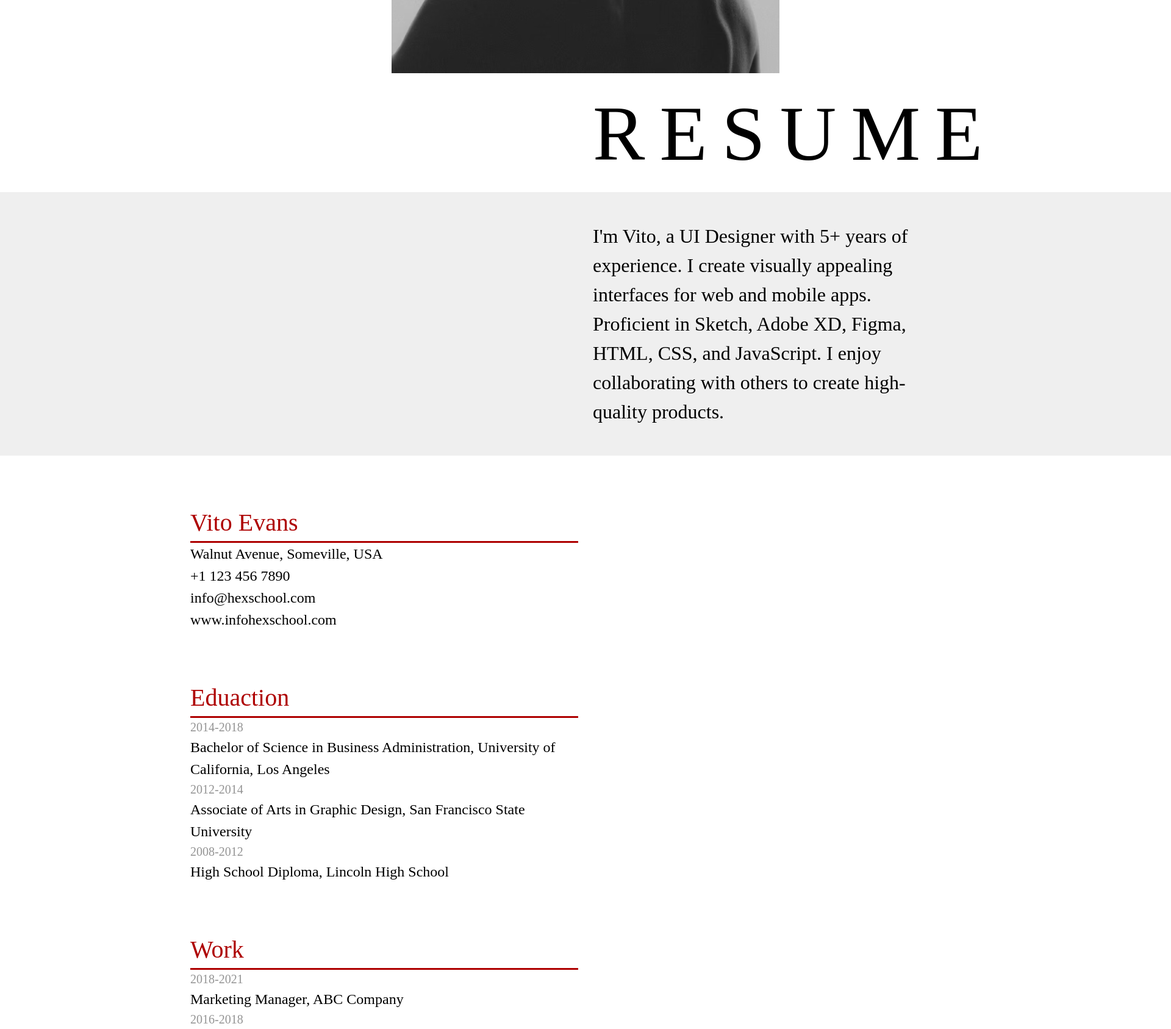
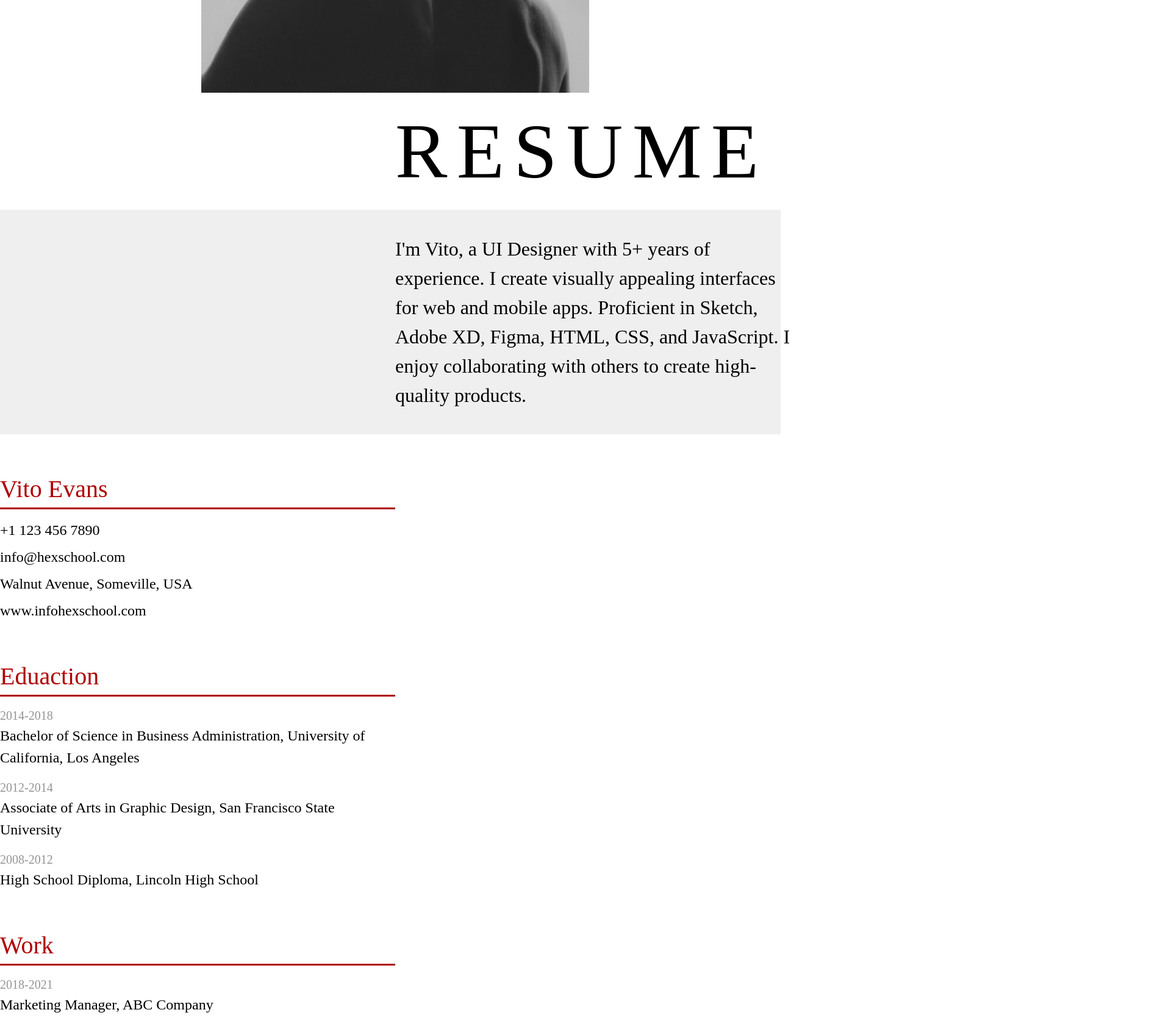
Before and after one commit to chiachiyang/hw1, a plain HTML site: page index.html in a window 1280 px wide. Shown: the part 1080-2767 px from the top of the page at 61% size, 1920 px wide, since content can reach past the window. Drawn offline with Linux system fonts and the light colour scheme; a web font is replaced by a local one.

Commit message:
Add files via upload
依作業直播內容調整

```diff
--- a/index.html
+++ b/index.html
@@ -7,73 +7,83 @@
     <link rel="stylesheet" href="main.css">
 </head>
 <body>
-    <div class="title-left">
-        <div class="title-left-container">
-            <h2>VITO</h2>
+    <div class="container">
+        <h1 class="banner-title mt-48">VITO</h1>
+        <img class="banner-img" src="./img/vito.png" alt="">
+        <h2 class="banner-title w-50 ml-auto">RESUME</h2>
     </div>
-    </div>
-    <div class="headshot">
-        <div class="headshot-container">
-            <img src="./img/vito.png"/>
-        </div>
-    </div>
-    <div class="title-right">
-        <div class="title-right-container">
-            <h2>RESUME</h2>
-        </div>
-    </div>
-    <section class="introduce">
-        <div class="introduce-container">
-            <p>
+    <div class="introduce">
+        <div class="container">
+            <p class="w-50 ml-auto">
                 I'm Vito, a UI Designer with 5+ years of experience. I create visually appealing interfaces for web and mobile apps. Proficient in Sketch, Adobe XD, Figma, HTML, CSS, and JavaScript. I enjoy collaborating with others to create high-quality products.
             </p>
         </div>
-    </section>
-    <section class="experience">
-        <div class="experience-container">
-            <div class="experience-content">
-                <h4>Vito Evans</h4>
-                <ol>
-                    <li><a href="#">Walnut Avenue, Someville, USA</a></li>
-                    <li><a href="#">+1 123 456 7890</a></li>
-                    <li><a href="#">info@hexschool.com</a></li>
+    </div>
+    <div class="container experience">
+        <ul class="w-50 mt-15">
+            <li><h3 class="experience-item-title">Vito Evans</h3></li>
+            <ul>
+                <li class="mb-2"><a href="#">+1 123 456 7890</a></li>
+                <li class="mb-2"><a href="#">info@hexschool.com</a></li>
+                <li class="mb-2"><a href="#">Walnut Avenue, Someville, USA</a></li>
                 <li><a href="#">www.infohexschool.com</a></li>
-                </ol>
-            </div>
-            <div class="experience-content">
-                <h4>Eduaction</h4>
+            </ul>
+        </ul>
+        <ul class="w-50 mt-15">
+            <li><h3 class="experience-item-title">Eduaction</h3></li>
+            <ul>
+                <li class="mb-4">
                     <p class="year">2014-2018</p>
-                <p class="desc">Bachelor of Science in Business Administration, University of California, Los Angeles</p>
+                    <p>Bachelor of Science in Business Administration, University of California, Los Angeles</p>
+                </li>
+                <li class="mb-4">
                     <p class="year">2012-2014 </p>
-                <p class="desc">Associate of Arts in Graphic Design, San Francisco State University</p>
+                    <p>Associate of Arts in Graphic Design, San Francisco State University</p>
+                </li>
+                <li>
                     <p class="year">2008-2012 </p>
-                <p class="desc">High School Diploma, Lincoln High School</p>
-            </div>
-            <div class="experience-content">
-                <h4>Work</h4>
+                    <p>High School Diploma, Lincoln High School</p>
+                </li>
+                <li></li>
+            </ul>
+        </ul>
+        <ul class="w-50 mt-15">
+            <li>
+                <h3 class="experience-item-title">Work</h3>
+            </li>
+            <ul>
+                <li class="mb-4">
                     <p class="year">2018-2021</p>
-                <p class="desc">Marketing Manager, ABC Company</p>
+                    <p>Marketing Manager, ABC Company</p>
+                </li>
+                <li class="mb-4">
                     <p class="year">2016-2018</p>
-                <p class="desc">Sales Associate, XYZ Corporation</p>
+                    <p>Sales Associate, XYZ Corporation</p>
+                </li>
+                <li>
                     <p class="year">2014-2016</p>
                     <p class="desc">Customer Service Representative, QRS Inc.</p>
+                </li>
+            </ul>
+        </ul>
+        <ul class="w-50 mt-15">
+            <li>
+                <h3 class="experience-item-title">Awards</h3>
+            </li>
+            <ul>
+                <li class="mb-3">Best in Show Award, National Advertising Awards, 2020</li>
+                <li class="mb-3">Honorable Mention, International Design Competition, 2019</li>
+                <li class="mb-3">People's Choice Award, Local Art Exhibition, 2018</li>
+            </ul>
+        </ul>
     </div>
-            <div class="experience-content">
-                <h4>Awards</h4>
-                <ol>
-                    <li>Best in Show Award, National Advertising Awards, 2020</li>
-                    <li>Honorable Mention, International Design Competition, 2019</li>
-                    <li>People's Choice Award, Local Art Exhibition, 2018</li>
-                </ol>
-            </div>
-        </div>
-    </section>
-    <footer class="footer">
-        <div class="footer-container">
-            <img src="./img/fb.png"/>
-            <img src="./img/instagram.png"/>
-            <img src="./img/line.png"/>
-        </div>
+    <footer class="footer mt-48">
+        <ul class="social-list">
+            <li class="mr-10"><a href="#"><img src="./img/fb.png" alt=""></a></li>
+            <li class="mr-10"><a href="#"><img src="./img/instagram.png" alt=""></a></li>
+            <li><a href="#"><img src="./img/line.png" alt=""></a></li>
+        </ul>
     </footer>
+
 </body>
 </html>
--- a/main.css
+++ b/main.css
@@ -1,7 +1,4 @@
-/* http://meyerweb.com/eric/tools/css/reset/
-   v2.0 | 20110126
-   License: none (public domain)
-*/
+@import url('https://fonts.googleapis.com/css2?family=Castoro:ital@0;1&family=Roboto:ital,wght@0,100;0,300;0,400;0,500;0,700;0,900;1,100;1,300;1,400;1,500;1,700;1,900&display=swap');
 
 html, body, div, span, applet, object, iframe,
 h1, h2, h3, h4, h5, h6, p, blockquote, pre,
@@ -48,99 +45,107 @@ table {
 }
 
 /*start*/
+*, *:before, *:after{
+	box-sizing: border-box;
+}
+
+body{
+    font-family: "Castoro", "微軟正黑", serif;
+    line-height: 1.5;
+	font-size: 24px;
+}
+
+img{
+	max-width: 100%;
+	height: auto;
+	vertical-align: middle;
+}
+
 a{
+	display: inline-block;
 	text-decoration: none;
 	color: black;
 }
 
-h2{
-    font-weight: 400;
-    font-size: 128px;
-    line-height: 192px;
-	letter-spacing: 24px;
+.text-right{
+	text-align: right;
 }
 
-.title-left-container{
-    padding-left: 312px;
-    padding-top: 160px;
+.mb-2{
+	margin-bottom: 8px;
 }
 
-.headshot-container{
-	display: block;
-	padding-left: 642px;
+.mb-3{
+	margin-bottom: 12px;
 }
 
-.title-right-container{
-	padding-left: 972px;
+.mb-4{
+	margin-bottom: 16px;
 }
 
-.introduce{
-	width: 1920px;
-	background-color: #EFEFEF;
+.mr-10{
+	margin-right: 40px;
 }
 
-.introduce-container{
-	padding: 48px 360px 48px 972px;
+.mt-15{
+	margin-top: 60px;
 }
 
-.introduce-container p{
-	font-weight: 400;
-	font-size: 32px;
-	line-height: 48px;
+.mt-48{
+	margin-top: 192px;
 }
 
-.experience-container{
-	padding-left: 312px;
-	padding-bottom: 200px;
+.container{
+    width: 1296px;
+    margin: 0 auto;
 }
 
-.experience-content{
-	width: 636px;
-	padding-top: 80px;
+.banner-title{
+	font-size: 128px;
+	letter-spacing: 0.12em;
 }
 
-.experience-content h4{
-	width: 636px;
+.banner-img{
+	display: block;
+	margin: 0 auto;
+}
+.introduce{
+	background-color: #EFEFEF;
+	padding: 40px 0;
+	font-size: 32px;
+}
+.w-50{
+	width: 50%;
+}
+.ml-auto{
+	margin-left: auto;
+}
+
+.experience-item-title{
 	border-bottom: 3px solid #AE0000;
-
 	font-weight: 400;
 	font-size: 40px;
 	line-height: 60px;
 	color: #AE0000;
+	margin-bottom: 16px;
 }
 
-.experience-content li{
-	font-weight: 400;
-	font-size: 24px;
-	line-height: 36px;
-}
+
 
 .year{
 	font-weight: 400;
 	font-size: 20px;
-	line-height: 30px;
 	color: #949494;
-}
-
-.desc{
-	font-weight: 400;
-	font-size: 24px;
-	line-height: 36px;
 }
 
 .footer{
 	background-color: #000000;
-	width: 1920px;
-	height: 192px;
+}
+.social-list{
+	padding: 64px 0;
+	text-align: center;
 }
 
-.footer-container{
-	padding-left: 720px;
-	padding-top: 64px;
-
-
+.social-list li{
+	display: inline-block;
 }
-
-.footer-container img{
-	padding-left: 104px;
-}
```
Lines whose indentation alone changed are shown as unchanged.
